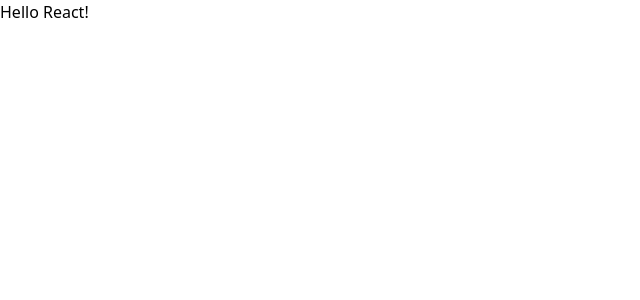
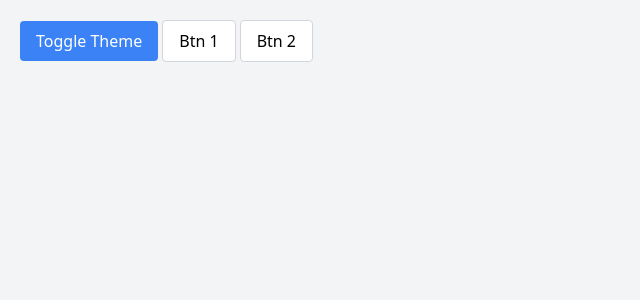
Before and after one commit to m-housni/themed-react-components-using-abstract-factory-pattern, a React (Vite) app: page / in a window 1280 px wide. Shown: the top 300 px of the page, without its empty margins (0-640 px from the left). Built offline with nearby package versions, Linux system fonts and the light colour scheme.

Commit message:
implement theme toggling in App component with ThemeContext and ThemedButton

```diff
--- a/src/App.tsx
+++ b/src/App.tsx
@@ -1,9 +1,24 @@
-function App() {
+import React from "react";
+import ThemeContext from "./context/ThemeContext";
+import DarkThemeFactory from "./factories/DarkThemeFactory";
+import LightThemeFactory from "./factories/LightThemeFactory";
+import ThemedButton from "./components/Button/ThemedButton";
+
+
+
+const App: React.FC = () => {
+  const [isDark, setIsDark] = React.useState(false);
   return (
-    <>
-      <div>Hello React!</div>
-    </>
-  )
-}
+    <ThemeContext.Provider value={isDark ? DarkThemeFactory : LightThemeFactory}>
+      <div className={`min-h-screen p-5 ${isDark ? "bg-gray-900 text-white" : "bg-gray-100 text-black"}`}>
+        <button onClick={() => setIsDark(!isDark)} className="mb-4 px-4 py-2 bg-blue-500 text-white rounded">
+          Toggle Theme
+        </button>
+        <ThemedButton label="Btn 1" onClick={() => alert("Button 1 Clicked")} />
+        <ThemedButton label="Btn 2" onClick={() => alert("Button 2 Clicked")} />
+      </div>
+    </ThemeContext.Provider>
+  );
+};
 
-export default App
+export default App;
```
